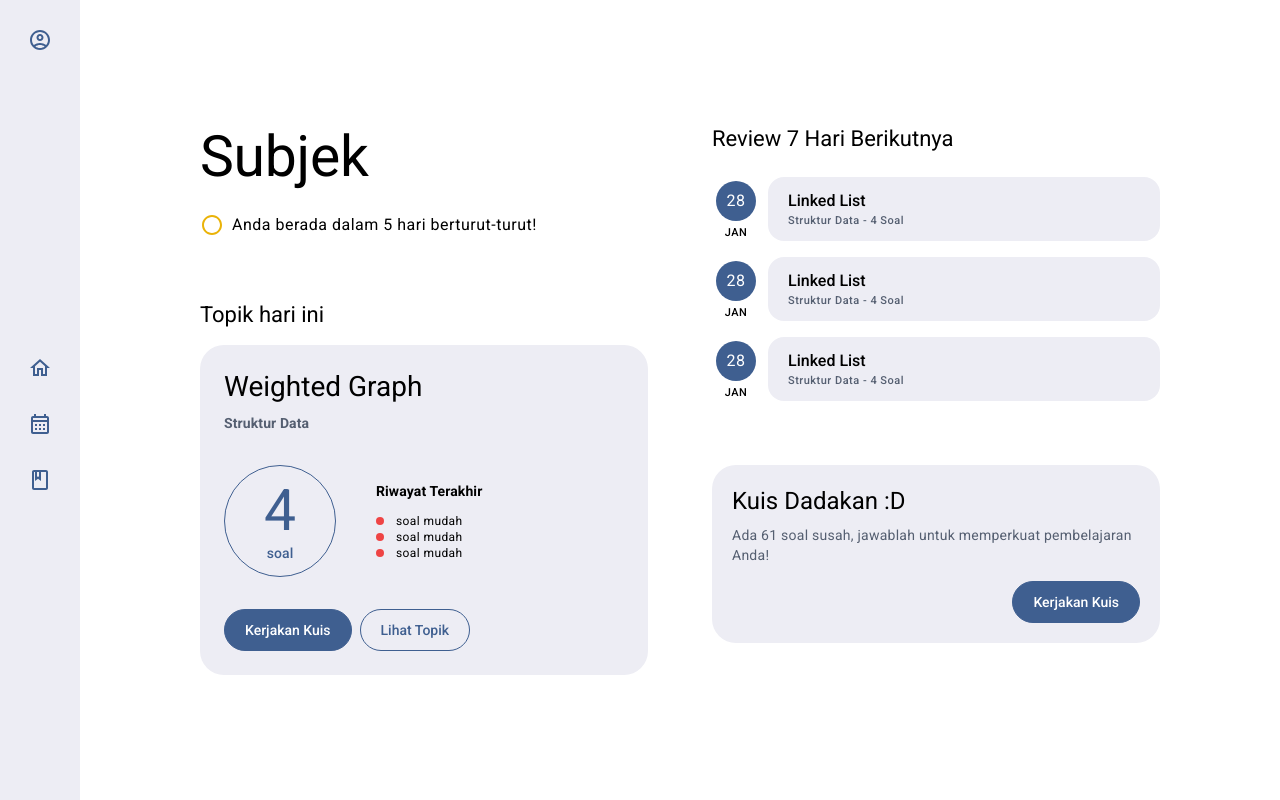
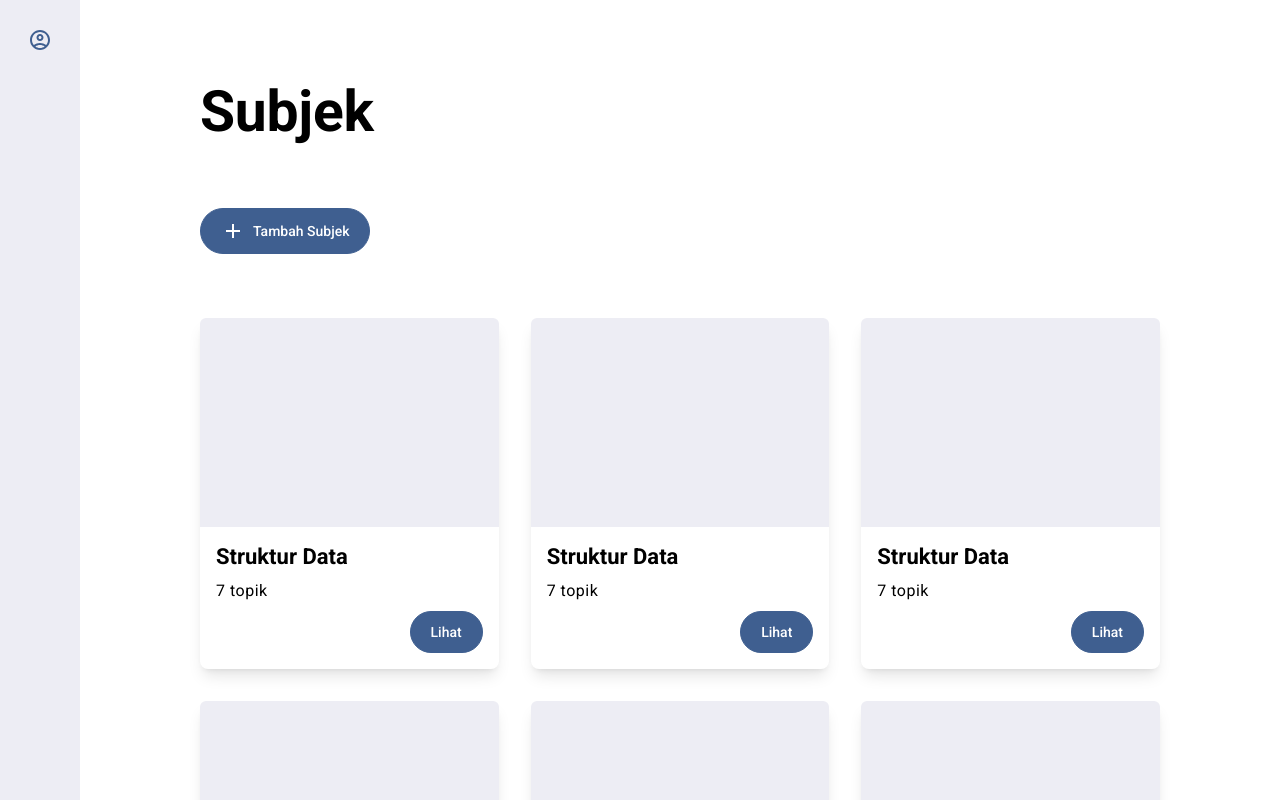
Before and after one commit to edukesyen/repetit-fe-nextjs, a Next.js app: page /courses in a window 1280 px wide. Shown: the top 800 px of the page. Built offline with nearby package versions, Linux system fonts and the light colour scheme.

Commit message:
add initial courses page

```diff
--- /dev/null
+++ b/app/_components/buttonCustomChildren.js
@@ -0,0 +1,23 @@
+import Link from 'next/link';
+
+export function ButtonCustomChildren({ children, href, variant, className }) {
+  let btnClassName = '';
+  switch (variant) {
+    case 'primary':
+      btnClassName = 'bg-light-primary text-white border border-light-primary';
+      break;
+    case 'outlined':
+      btnClassName = 'text-light-primary border border-light-primary';
+      break;
+    default:
+      break;
+  }
+  return (
+    <Link
+      href={href}
+      className={`w-fit rounded-full text-sm flex justify-center items-center gap-2 font-medium py-2.5 px-5 ${btnClassName} ${className}`}
+    >
+      {children}
+    </Link>
+  );
+}
--- a/app/courses/page.js
+++ b/app/courses/page.js
@@ -1,161 +1,54 @@
 'use client';
 
 import { Button } from '@/app/_components/button';
+import { ButtonCustomChildren } from '@/app/_components/buttonCustomChildren';
 import { Navbar } from '@/app/_sections/navbar';
 
-import CircleOutlinedIcon from '@mui/icons-material/CircleOutlined';
+import AddIcon from '@mui/icons-material/Add';
 
-export default function Home() {
+export default function Courses() {
   return (
     <main className="flex bg-white text-black">
       <Navbar />
-      <section className="flex-1 grid grid-cols-2 gap-16 py-20 max-w-[960px] m-auto">
-        <div className="flex flex-col gap-16">
-          <Greeting />
-          <TodaysTopic />
-        </div>
-        <div className="flex flex-col gap-16">
-          <NextReview />
-          <ImpromptuQuiz />
-        </div>
+      <section className="flex-1 grid grid-cols-1 gap-16 py-20 max-w-[960px] m-auto">
+        <h1 className="text-display-large font-bold">Subjek</h1>
+        <ButtonCustomChildren href="" variant="primary" className="self-end">
+          <AddIcon />
+          <p>Tambah Subjek</p>
+        </ButtonCustomChildren>
+        <CourseGrid />
       </section>
     </main>
   );
 }
 
-function Greeting() {
+function CourseGrid() {
+  const courses = [];
+
+  for (let i = 0; i < 10; i += 1) {
+    courses.push(<CourseCard />);
+  }
+
   return (
-    <div className="flex flex-col gap-6">
-      <h3 className="text-display-large">Subjek</h3>
-      <div className="flex gap-2 items-center">
-        <span className="text-yellow-500">
-          <CircleOutlinedIcon />
-        </span>
-        <span className="text-body-large">
-          Anda berada dalam 5 hari berturut-turut!
-        </span>
+    <div className="grid grid-cols-[repeat(auto-fill,_minmax(16rem,_1fr))] gap-8">
+      {courses}
+    </div>
+  );
+}
+
+function CourseCard() {
+  return (
+    <div className="aspect-square shadow-lg rounded-lg">
+      <div className="h-[70%] bg-light-surface-container rounded-t-md">
+        {/* Insert Image here */}
+      </div>
+      <div className="p-4 flex flex-col gap-2 items-end">
+        <div className="flex flex-col gap-2 w-full">
+          <p className="font-bold text-title-large">Struktur Data</p>
+          <p className="text-body-large">7 topik</p>
+        </div>
+        <Button text="Lihat" href="" variant="primary" />
       </div>
     </div>
   );
 }
-
-function TodaysTopic() {
-  return (
-    <div className="flex flex-col gap-4">
-      <h3 className="text-title-large">Topik hari ini</h3>
-
-      <div
-        id="card"
-        className="w-full bg-light-surface-container flex flex-col gap-8 rounded-3xl p-6"
-      >
-        <div className="flex flex-col gap-2">
-          <h3 className="text-headline-medium">Weighted Graph</h3>
-          <span className="text-label-large-prominent text-light-secondary">
-            Struktur Data
-          </span>
-        </div>
-        <div className="flex gap-10 items-center">
-          <div className="flex-none flex flex-col items-center justify-center w-28 border border-light-primary text-light-primary rounded-full aspect-square">
-            <span className="text-display-large">4</span>
-            <span className="text-label-large">soal</span>
-          </div>
-          <div className="flex-1 flex flex-col gap-3">
-            <h5 className="text-label-large-prominent">Riwayat Terakhir</h5>
-            <div>
-              <div className="flex gap-3 items-center">
-                <span className="inline-block w-2 h-2 rounded-full bg-red-500"></span>
-                <span className="text-body-small">soal mudah</span>
-              </div>
-              <div className="flex gap-3 items-center">
-                <span className="inline-block w-2 h-2 rounded-full bg-red-500"></span>
-                <span className="text-body-small">soal mudah</span>
-              </div>
-              <div className="flex gap-3 items-center">
-                <span className="inline-block w-2 h-2 rounded-full bg-red-500"></span>
-                <span className="text-body-small">soal mudah</span>
-              </div>
-            </div>
-          </div>
-        </div>
-        <div className="flex gap-2">
-          <Button variant="primary" href="/" text="Kerjakan Kuis" />
-          <Button variant="outlined" href="/" text="Lihat Topik" />
-        </div>
-      </div>
-    </div>
-  );
-}
-
-function NextReview() {
-  return (
-    <div className="flex flex-col gap-6">
-      <h3 className="text-title-large">Review 7 Hari Berikutnya</h3>
-      <div className="flex flex-col gap-4">
-        <div className="flex gap-2">
-          <div className="flex-none flex flex-col items-center">
-            <div className="w-12 h-12 p-1">
-              <div className="rounded-full w-full h-full bg-light-primary text-white grid place-items-center text-body-large">
-                28
-              </div>
-            </div>
-            <span className="text-label-small">JAN</span>
-          </div>
-          <div className="flex-1 px-5 rounded-2xl bg-light-surface-container flex flex-col justify-center">
-            <span className="text-title-medium">Linked List</span>
-            <span className="text-label-small text-light-secondary">
-              Struktur Data - 4 Soal
-            </span>
-          </div>
-        </div>
-
-        <div className="flex gap-2">
-          <div className="flex-none flex flex-col items-center">
-            <div className="w-12 h-12 p-1">
-              <div className="rounded-full w-full h-full bg-light-primary text-white grid place-items-center text-body-large">
-                28
-              </div>
-            </div>
-            <span className="text-label-small">JAN</span>
-          </div>
-          <div className="flex-1 px-5 rounded-2xl bg-light-surface-container flex flex-col justify-center">
-            <span className="text-title-medium">Linked List</span>
-            <span className="text-label-small text-light-secondary">
-              Struktur Data - 4 Soal
-            </span>
-          </div>
-        </div>
-
-        <div className="flex gap-2">
-          <div className="flex-none flex flex-col items-center">
-            <div className="w-12 h-12 p-1">
-              <div className="rounded-full w-full h-full bg-light-primary text-white grid place-items-center text-body-large">
-                28
-              </div>
-            </div>
-            <span className="text-label-small">JAN</span>
-          </div>
-          <div className="flex-1 px-5 rounded-2xl bg-light-surface-container flex flex-col justify-center">
-            <span className="text-title-medium">Linked List</span>
-            <span className="text-label-small text-light-secondary">
-              Struktur Data - 4 Soal
-            </span>
-          </div>
-        </div>
-      </div>
-    </div>
-  );
-}
-
-function ImpromptuQuiz() {
-  return (
-    <div className="flex flex-col gap-4 items-end w-full bg-light-surface-container rounded-3xl p-5">
-      <div className="flex flex-col gap-2">
-        <h5 className="text-headline-small">Kuis Dadakan :D</h5>
-        <p className="text-body-medium text-light-secondary">
-          Ada 61 soal susah, jawablah untuk memperkuat pembelajaran Anda!
-        </p>
-      </div>
-      <Button href="/" variant="primary" text="Kerjakan Kuis" />
-    </div>
-  );
-}
```
